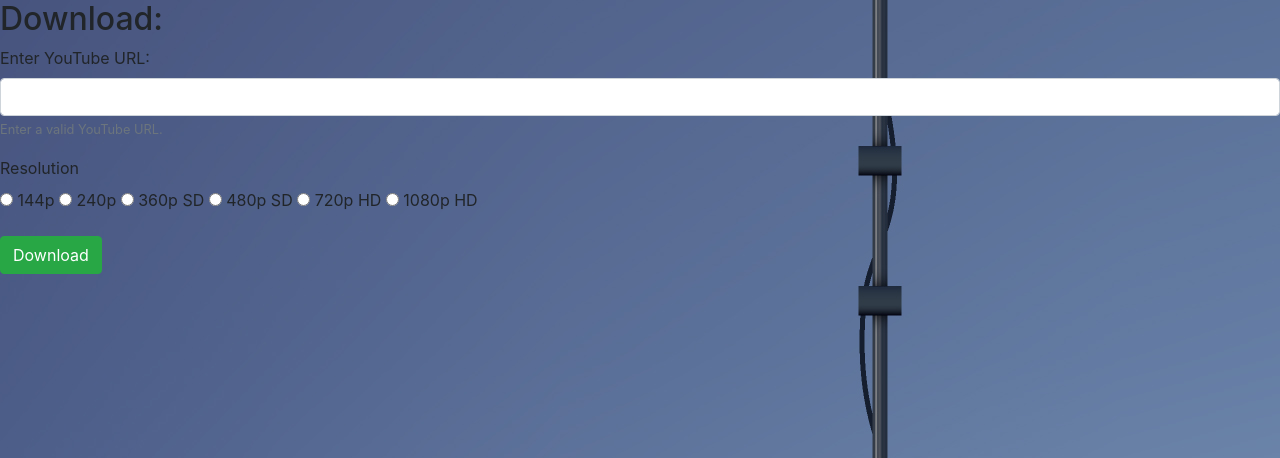
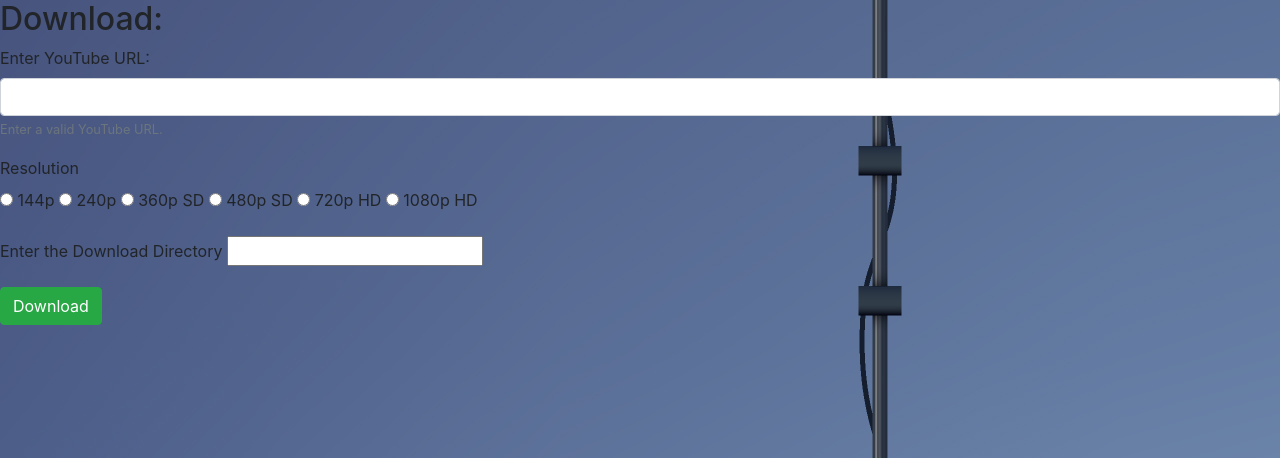
Before and after one commit to lugnitdgp/yt_downloader, a Django app: template yt_down/templates/download.html in a window 1280 px wide. Shown: the part 56-514 px from the top of the page. Run offline with Django 3.2, Linux system fonts and the light colour scheme; the template is opened without the code that fills it, so the values that code supplies are empty; some libraries are stand-ins or nearby versions.

Commit message:
download to a specific directory
Now User can select the specific directory in which the video file should be downloaded

```diff
--- a/yt_down/templates/download.html
+++ b/yt_down/templates/download.html
@@ -27,6 +27,10 @@
         <label for="res4">1080p HD</label>
     </fieldset>
 </div>
+<div class="form-group">
+    <label>Enter the Download Directory</label>
+    <input type="text" name="dir" maxlength="100" required>
+  </div>
 <button type="submit" class="save btn btn-success">Download</button>
 </form>
 
--- a/yt_down/views.py
+++ b/yt_down/views.py
@@ -66,6 +66,8 @@
             url = request.GET['url']
             if(request.GET.get('res')):
                 res=request.GET['res']
+                if(request.GET.get('dir')):
+                    dir=request.GET['dir']
             try:
                 yt = YouTube(url)
                 title = yt.title
@@ -73,7 +75,7 @@
                 print(stream)
                 path = download_path()
                 homedir=os.path.expanduser("~")
-                stream.download(path)
+                stream.download(homedir+'/'+dir)
                 message = "Download Complete!"
                 video = Video()
                 curr_user = User.objects.get(
```
